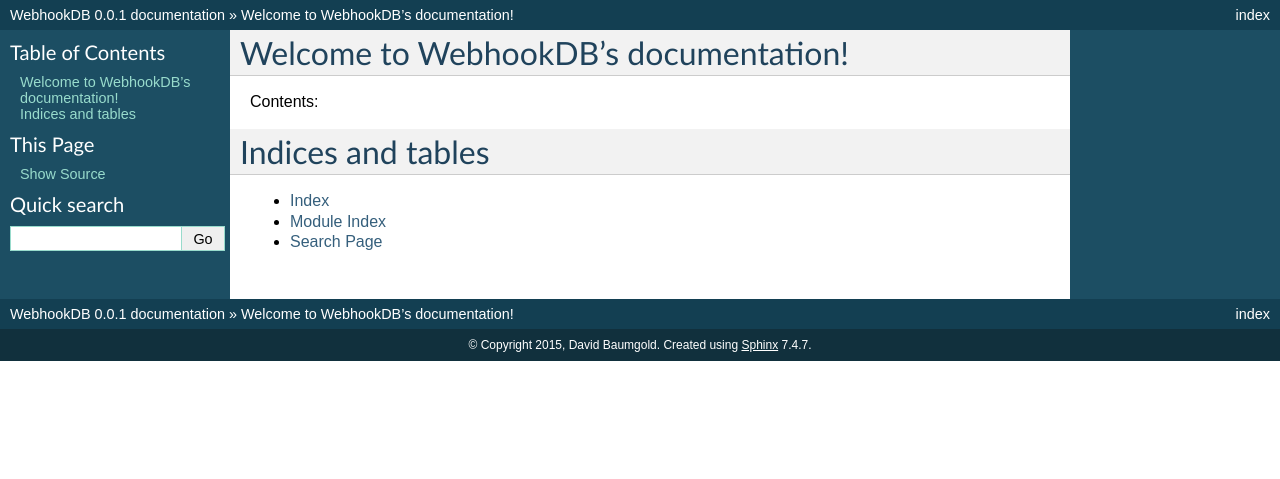
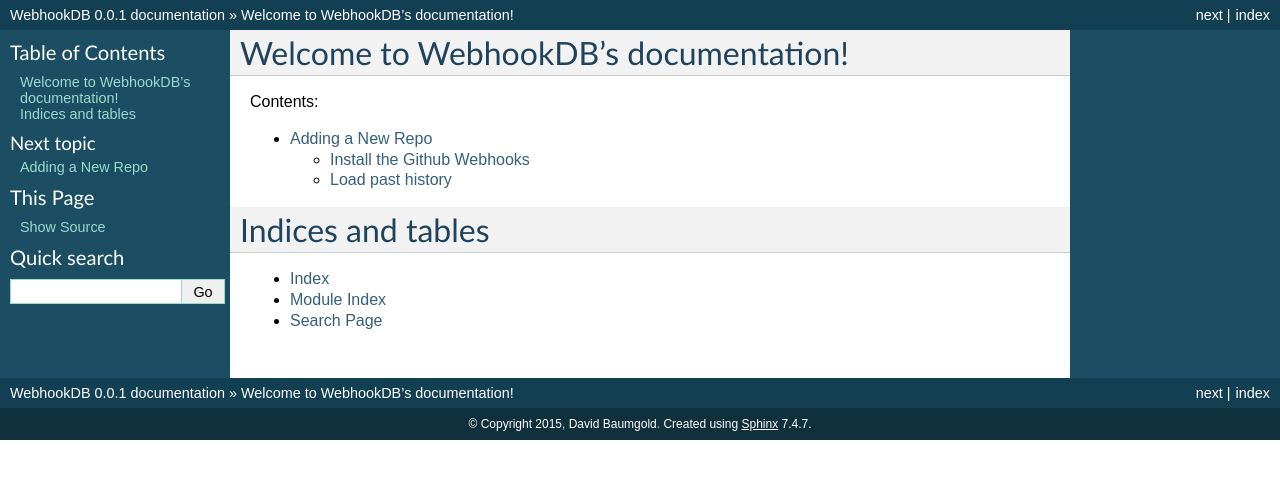
Before and after one commit to singingwolfboy/webhookdb, a Sphinx documentation site: the page built from docs/index.rst, in a window 1280 px wide. Shown: the top 479 px of the page. Built offline with Sphinx 7.4.7, drawn with Linux system fonts in a browser that asks for light colours; pages that are not in the unit, such as notebooks, are missing from menus; some of the changed lines change nothing that is shown.

Commit message:
Added documentation for adding a new repo to webhookdb

```diff
--- /dev/null
+++ b/docs/add-new-repo.rst
@@ -0,0 +1,32 @@
+Adding a New Repo
+=================
+
+Adding a new repo to WebhookDB is a two-step process.
+
+Install the Github Webhooks
+---------------------------
+You can do this by going to the admin page for the Github repo, and setting up
+the webhooks manually. Alternatively, you can visit WebhookDB's
+:http:get:`/install` page and put in the info for the repo you want to install
+the hooks into. Note that WebhookDB will only be able to install these hooks
+for you if the Github user associated with WebhookDB has admin permissions
+on the repo you request -- otherwise, Github will return a "404 Not Found"
+response to WebhookDB's attempts to install the webhooks.
+
+The webhooks that should exist are:
+
+* :http:post:`/replication/pull_request` (for the ``pull_request`` event)
+* :http:post:`/replication/issue` (for the ``issues`` event)
+
+Load past history
+-----------------
+The webhooks will ensure that any new events that occur in your repository are
+captured by WebhookDB, but if you want to load in the past history of your
+repo, you'll need to do that separately. Right now, the simplest way to do this
+is using ``curl`` or a similar tool to make HTTP requests to the WebhookDB server.
+
+To load pull requests for a repo, use :http:post:`/load/repos/(owner)/(repo)/pulls`.
+If you want to load *all* pull requests, including closed pull requests, you'll
+need to use the ``?state=all`` query parameter. This API endpoint will create
+tasks on the task queue, but those tasks won't get run unless there is a worker
+process, so check to be sure that a worker is running.
--- a/docs/index.rst
+++ b/docs/index.rst
@@ -11,6 +11,7 @@
 .. toctree::
    :maxdepth: 2
 
+   add-new-repo
    http-api
 
 
```
